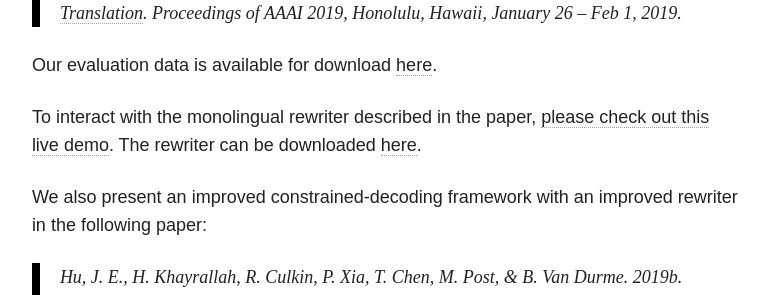
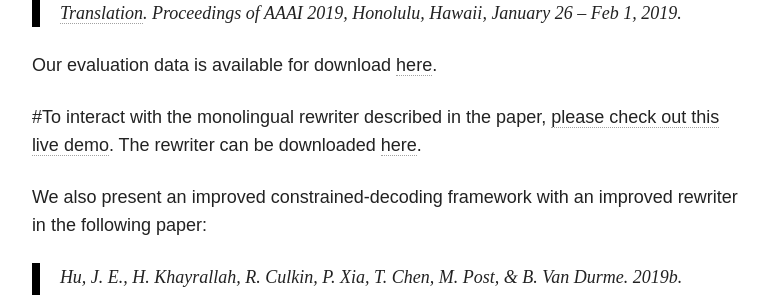
Before and after one commit to decompositional-semantics-initiative/decompositional-semantics-initiative.github.io, a Jekyll site: the page built from projects/parabank/index.md, in a window 1280 px wide and 900 px high, scrolled down 1105 px. Shown: the part 153-448 px from the top of the window, without its empty margins (254-1022 px from the left). Built offline with Jekyll 4.4.1, drawn with Linux system fonts in a browser that asks for light colours; nearby versions of some CDN libraries.

```diff
--- a/projects/parabank/index.md
+++ b/projects/parabank/index.md
@@ -12,7 +12,7 @@ For a detailed description of the collection and our methods, please see the fol
 
 Our evaluation data is available for download [here](https://github.com/decompositional-semantics-initiative/ParaBank-Eval-Data).
 
-To interact with the monolingual rewriter described in the paper, [please check out this live demo](http://www.cs.jhu.edu/~vandurme/pbr-1a-demo/). The rewriter can be downloaded [here](https://github.com/decompositional-semantics-initiative/ParaBank-rewriter/releases/tag/v0.1).
+#To interact with the monolingual rewriter described in the paper, [please check out this live demo](http://www.cs.jhu.edu/~vandurme/pbr-1a-demo/). The rewriter can be downloaded [here](https://github.com/decompositional-semantics-initiative/ParaBank-rewriter/releases/tag/v0.1).
 
 
 We also present an improved constrained-decoding framework with an improved rewriter in the following paper:
@@ -21,6 +21,6 @@ We also present an improved constrained-decoding framework with an improved rewr
 
 In our experiments on data augmentation we overlooked a nice related article on NMT-based paraphrasing for <i>adversarial</i> model improvements, please see: [Ribeiro, Singh and Guestrin, ACL'18](https://aclweb.org/anthology/P18-1079).  There the authors are explicitly looking to find paraphrases that break models.
 
-The improved rewriter is demonstrated [here](http://www.cs.jhu.edu/~vandurme/pbr-1b-demo/), and can be downloaded [here](https://github.com/decompositional-semantics-initiative/improved-ParaBank-rewriter/releases/tag/v0.1).
+The improved rewriter is demonstrated [here](http://demo.parabank.io/), and can be downloaded [here](https://github.com/decompositional-semantics-initiative/improved-ParaBank-rewriter/releases/tag/v0.1).
 
 We also made public our augmented [MNLI](http://cs.jhu.edu/~vandurme/data/pMNLI-1.0.tar.gz) and [QA](https://drive.google.com/open?id=1TjzjEvu9xj7aOVd47MMEzDRiL5t1ITn0) data, which is shown to have improved performance of some existing models.
```
Also changed, not shown: 1 other file.
